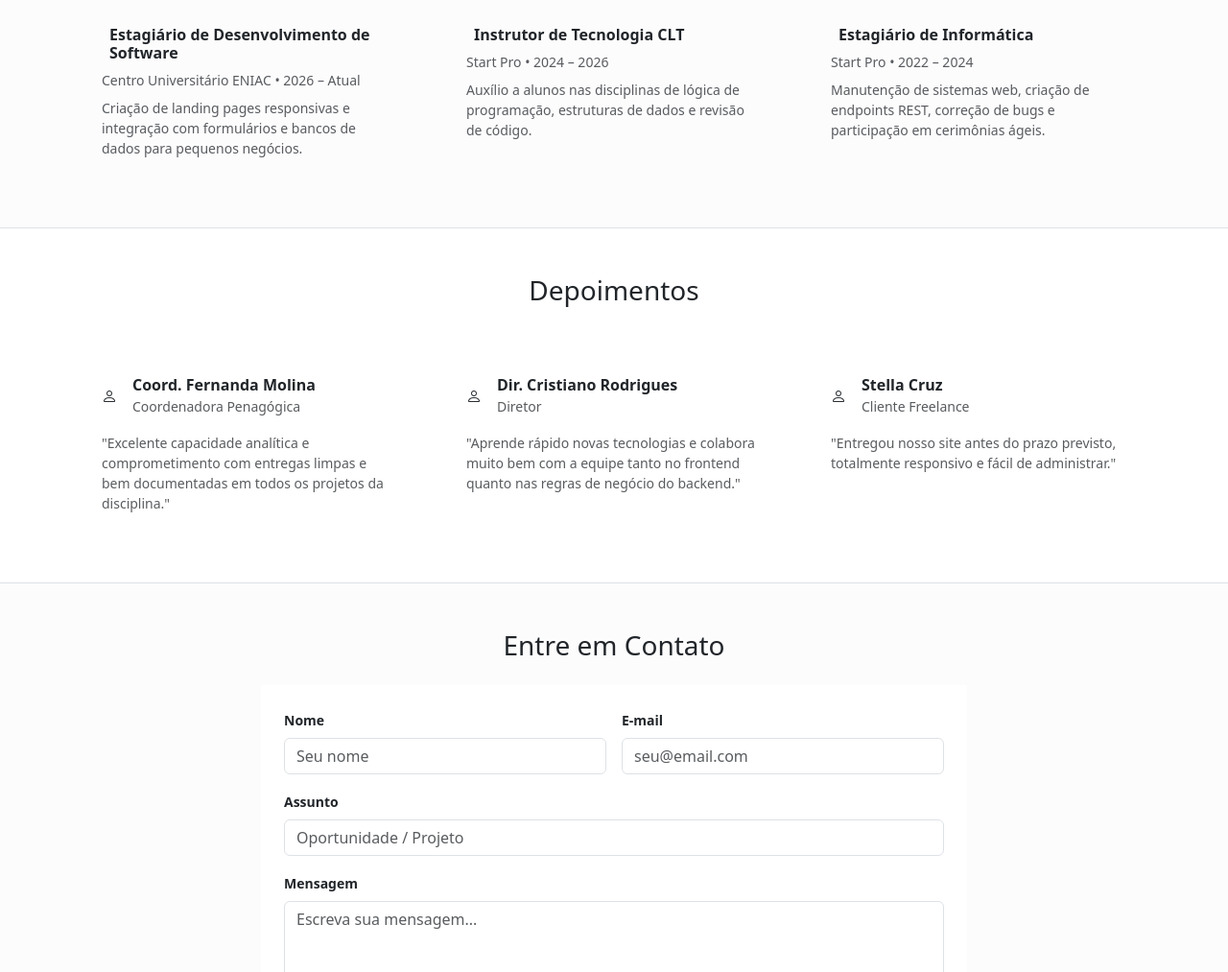
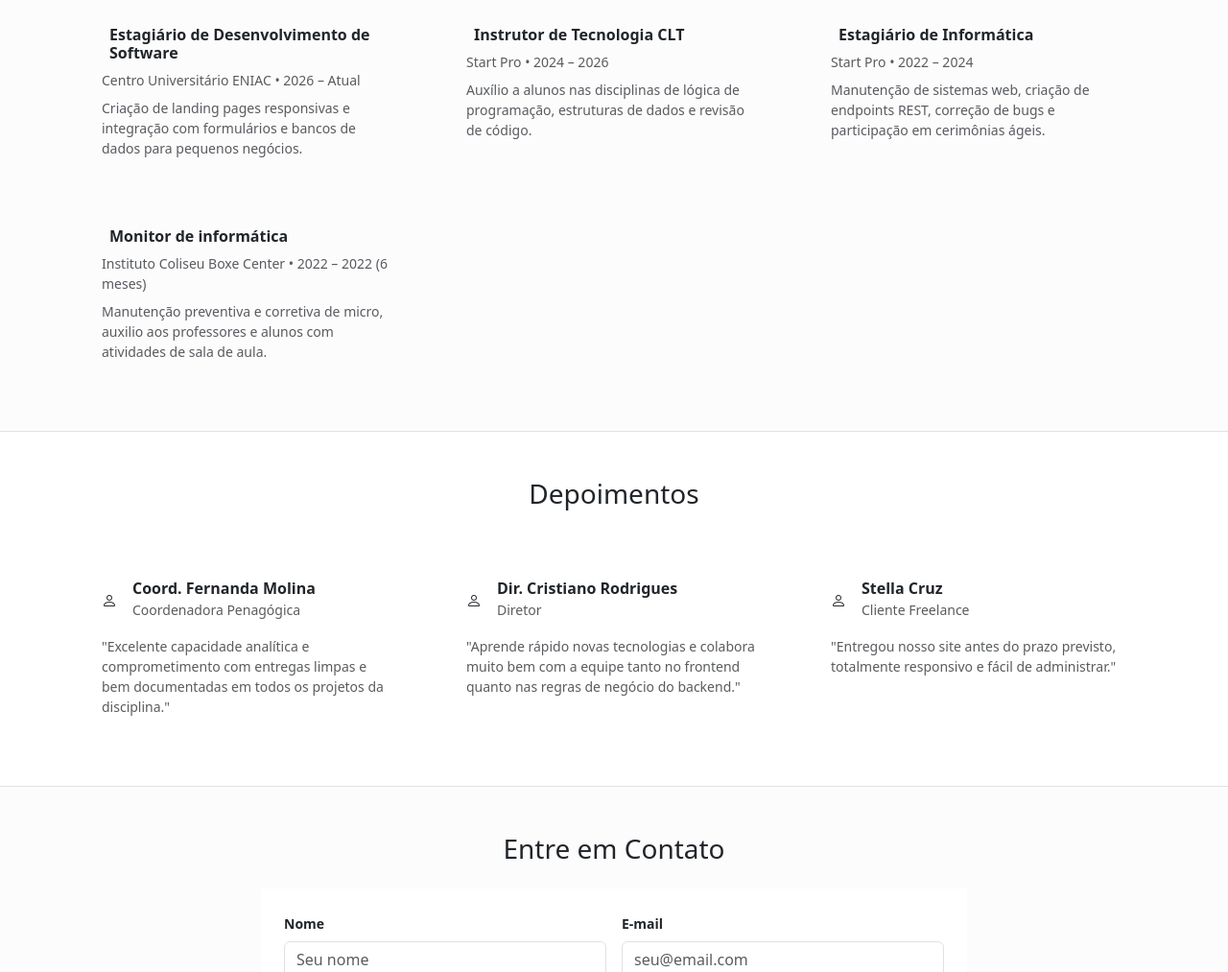
Before and after one commit to profisaqueaguiar-spec/portif-lio-profissional, a plain HTML site: page index.html in a window 1280 px wide. Shown: the part 2391-3404 px from the top of the page at 96% size. Drawn offline with nearby package versions, Linux system fonts and the light colour scheme; a script that the page names is missing.

Commit message:
Update index.html

```diff
--- a/index.html
+++ b/index.html
@@ -245,7 +245,7 @@
                 </div>
 
                 <!-- Projeto 3 -->
-                <div class="col-md-6 col-lg-4 project-item" data-category="backend">
+                <div class="col-md-6 col-lg-4 project-item" data-category="fullstack">
                     <div class="card wireframe-card h-100">
                         <div class="wireframe-img-placeholder">
                             <img class="img-fluid"
@@ -320,6 +320,18 @@
                         <p class="text-muted small mb-0">
                             Manutenção de sistemas web, criação de endpoints REST, correção de bugs e participação em
                             cerimônias ágeis.
+                        </p>
+                    </div>
+                </div>
+                <div class="col-md-4">
+                    <div class="wireframe-box p-4 h-100">
+                        <div class="d-flex align-items-center gap-2 mb-2">
+                            <span class="dot-indicator"></span>
+                            <h5 class="h6 fw-bold mb-0">Monitor de informática</h5>
+                        </div>
+                        <p class="text-muted small mb-2">Instituto Coliseu Boxe Center • 2022 – 2022 (6 meses)</p>
+                        <p class="text-muted small mb-0">
+                            Manutenção preventiva e corretiva de micro, auxilio aos professores e alunos com atividades de sala de aula.
                         </p>
                     </div>
                 </div>
```
